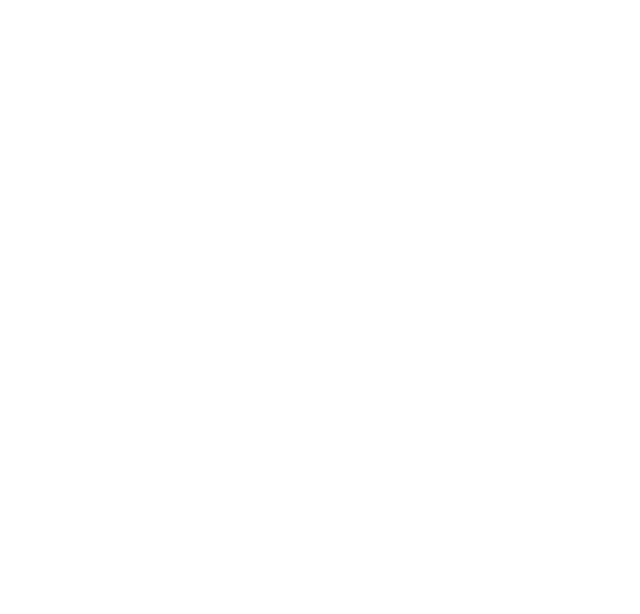
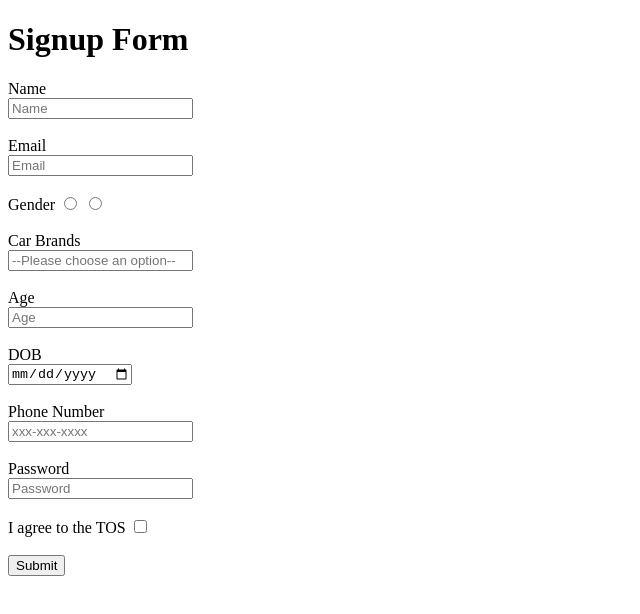
Before and after one commit to acciojob/signup-form-car-KuldeepKumarVyas, a website: page main.html in a window 1280 px wide. Shown: the whole page, without its empty margins (0-640 px from the left). Drawn offline with Linux system fonts and the light colour scheme.

Commit message:
created a submission

```diff
--- a/main.html
+++ b/main.html
@@ -11,6 +11,32 @@
     <script type="text/javascript" src="./script.js">
 </script>
 
+	<div>
+		<h1>Signup Form</h1>
+		<form method = "post">
+		<label for ="name">Name</label><br>
+			<input type = "text" id = "name" name = "name" required placeholder="Name"><br><br>
+		<label for = "email">Email</label><br>
+			<input type = "email" id = "email" email = "email" required placeholder="Email"><br><br>
+		<label for = "gender">Gender</label>
+			<input type ="radio" id = "gender_m" gender = "gender_m" required>
+			<input type ="radio" id = "gender_f" gender = "gender_f" required><br><br>
+		<label for = "cars">Car Brands</label><br>
+			<input type = "select" id ="cars" cars ="cars" required placeholder="--Please choose an option--"><br><br>
+		<label for = "age">Age</label><br>
+			<input type="number" id = "age" age="age" required placeholder="Age"><br><br>
+		<label for = "dob">DOB</label><br>
+			<input type = "date" id = "dob" dob ="dob" required><br><br>
+		<label for ="tel">Phone Number</label><br>
+			<input type = "tel" id = "tel" tel = "tel" placeholder="xxx-xxx-xxxx"><br><br>
+		<label for = "password">Password</label><br>
+			<input type ="password" id="password" password = "password" required placeholder="Password"><br><br>
+		<label for = "tos">I agree to the TOS</label>
+			<input type = "checkbox" id="tos" tos="tos" required><br><br>
+		<input type = "submit" value="Submit">
+
+		</form>
+	</div>
 </body>
 
 </html>
```
